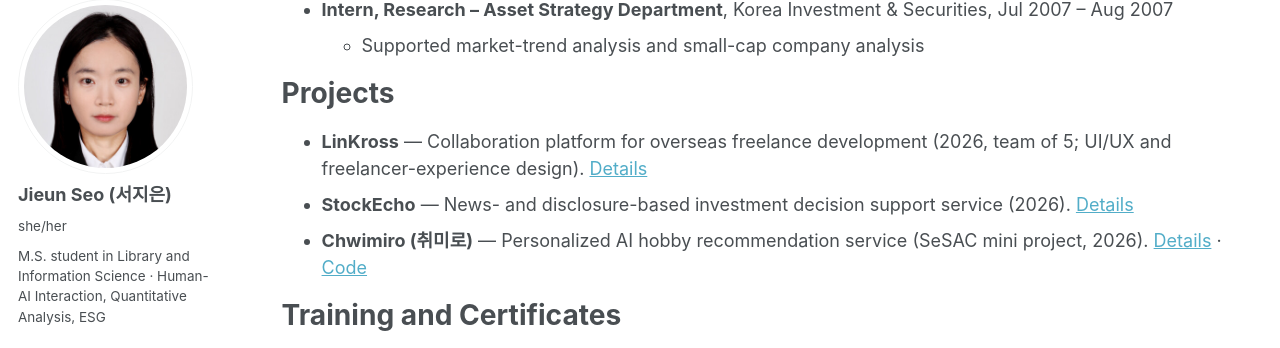
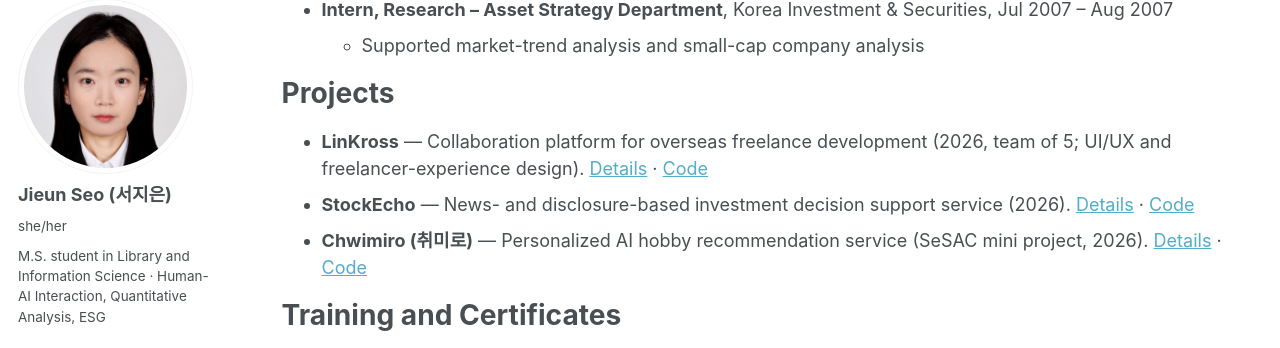
Before and after one commit to jeseo-lab/jeseo-lab.github.io, a Jekyll site: the page built from _pages/cv.md, in a window 1280 px wide and 900 px high, scrolled down 885 px. Shown: the part 102-450 px from the top of the window. Built offline with Jekyll 4.4.1, drawn with Linux system fonts in a browser that asks for light colours; a script bundle is joined from its source files by our own code; a style sheet for code colours, icons or effects is not loaded.

Commit message:
Add code links for LinKross and StockEcho in CV
Co-Authored-By: Claude Opus 5.5 <noreply@anthropic.com>
Claude-Session: https://claude.ai/code/session_01Xz6g3naNP6PK7wtFLW5wtR

```diff
--- a/_pages/cv.md
+++ b/_pages/cv.md
@@ -42,8 +42,8 @@ Work Experience
 
 Projects
 ======
-* **LinKross** — Collaboration platform for overseas freelance development (2026, team of 5; UI/UX and freelancer-experience design). [Details](/portfolio/1-linkross/)
-* **StockEcho** — News- and disclosure-based investment decision support service (2026). [Details](/portfolio/2-stockecho/)
+* **LinKross** — Collaboration platform for overseas freelance development (2026, team of 5; UI/UX and freelancer-experience design). [Details](/portfolio/1-linkross/) · [Code](https://github.com/kimminjunnn/LinKross)
+* **StockEcho** — News- and disclosure-based investment decision support service (2026). [Details](/portfolio/2-stockecho/) · [Code](https://github.com/kimminjunnn/StockEcho)
 * **Chwimiro (취미로)** — Personalized AI hobby recommendation service (SeSAC mini project, 2026). [Details](/portfolio/3-chwimiro/) · [Code](https://github.com/jeseo-lab/sesac_mini_project)
 
 Training and Certificates
```
